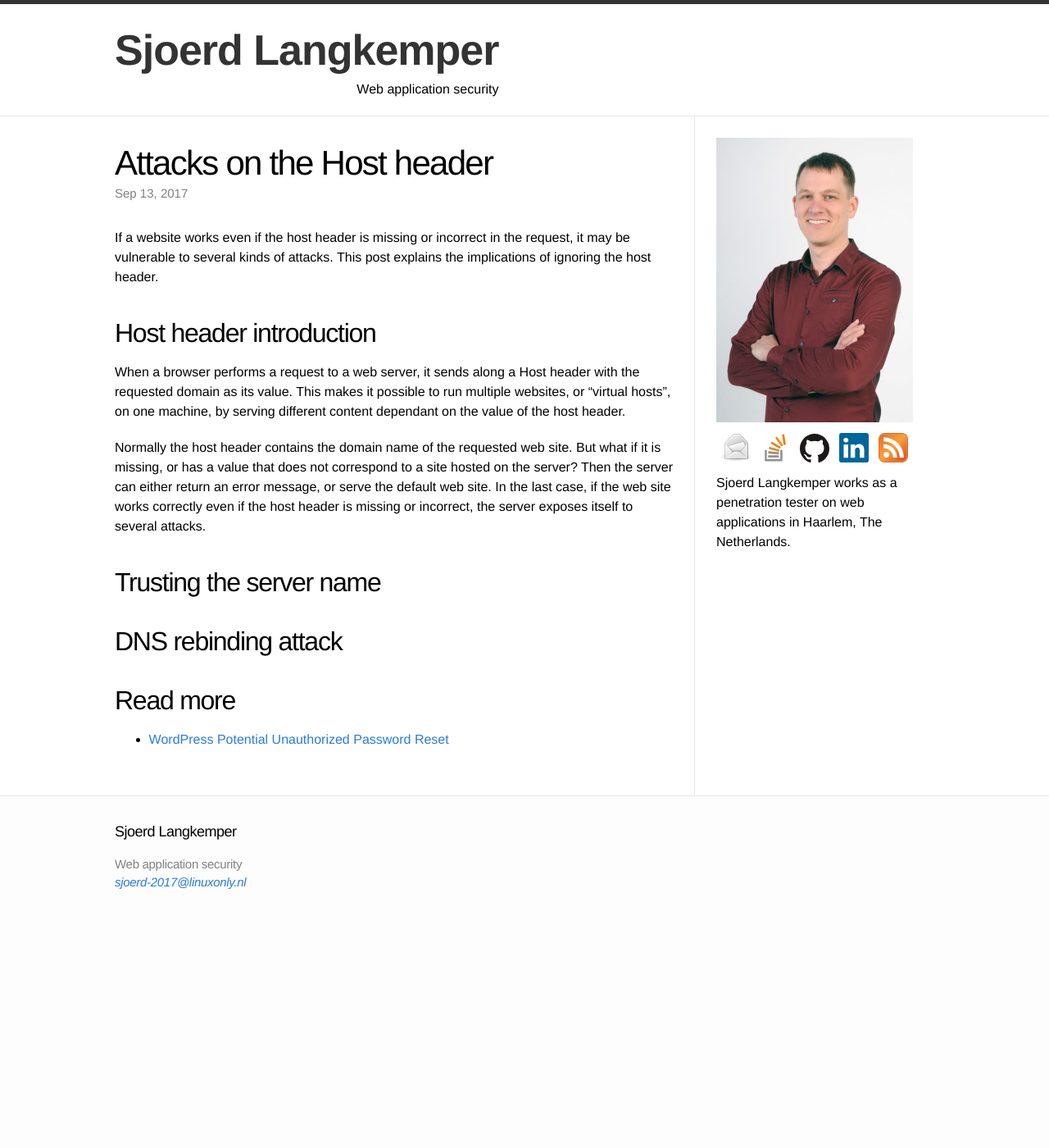
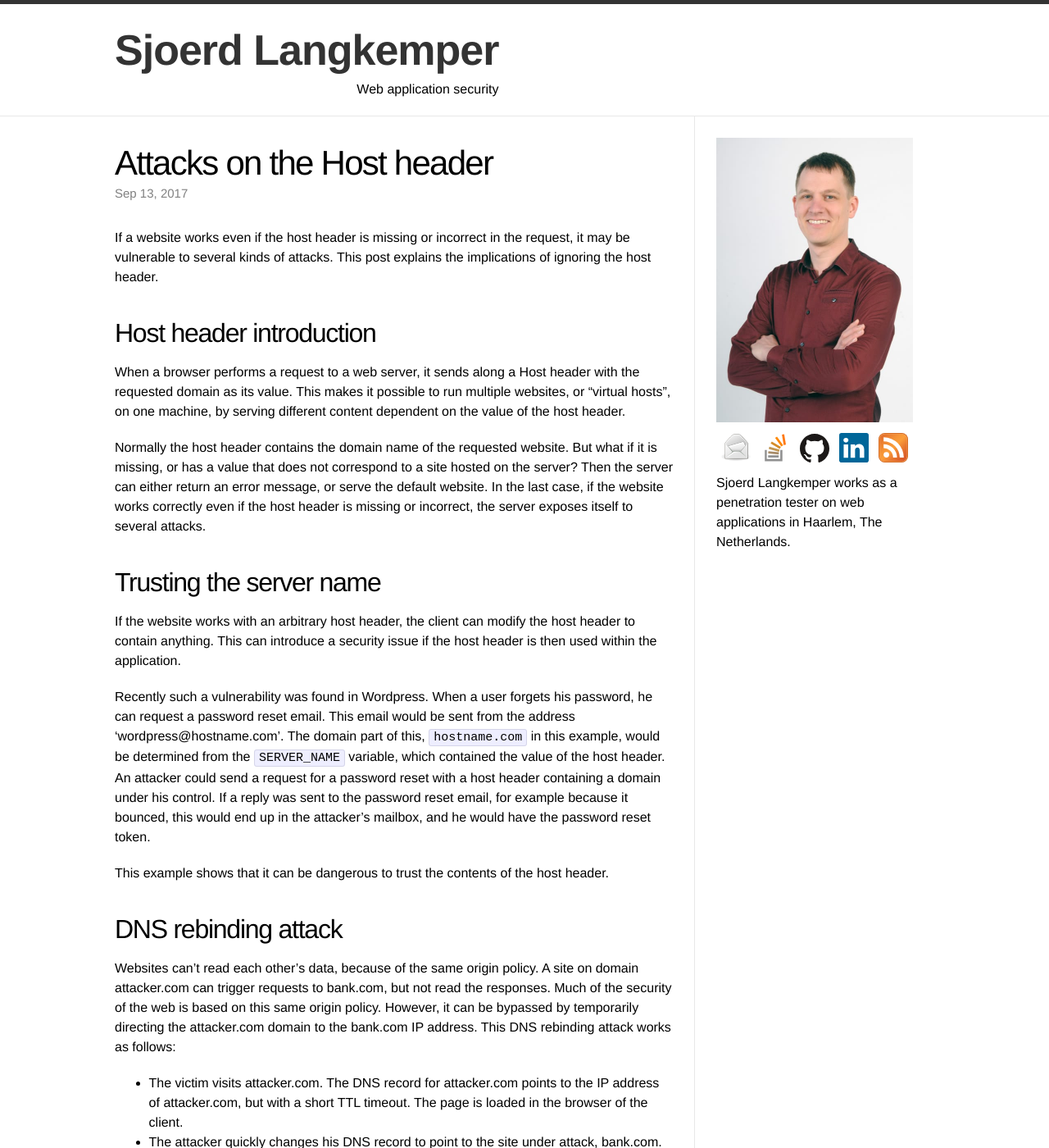
Before and after one commit to Sjord/Sjord.github.io, a Jekyll site: the page built from _posts/2017-05-30-attacks-on-host-header.md, in a window 1280 px wide and 1400 px high. Shown: the whole window at 82% size. Built offline with Jekyll 4.4.1, drawn with Linux system fonts in a browser that asks for light colours; some of the changed text lies outside the part shown.

Commit message:
Finish host header attacks post

```diff
--- a/_posts/2017-05-30-attacks-on-host-header.md
+++ b/_posts/2017-05-30-attacks-on-host-header.md
@@ -9,17 +9,38 @@
 
 ## Host header introduction
 
-When a browser performs a request to a web server, it sends along a Host header with the requested domain as its value. This makes it possible to run multiple websites, or "virtual hosts", on one machine, by serving different content dependant on the value of the host header.
+When a browser performs a request to a web server, it sends along a Host header with the requested domain as its value. This makes it possible to run multiple websites, or "virtual hosts", on one machine, by serving different content dependent on the value of the host header.
 
-Normally the host header contains the domain name of the requested web site. But what if it is missing, or has a value that does not correspond to a site hosted on the server? Then the server can either return an error message, or serve the default web site. In the last case, if the web site works correctly even if the host header is missing or incorrect, the server exposes itself to several attacks.
+Normally the host header contains the domain name of the requested website. But what if it is missing, or has a value that does not correspond to a site hosted on the server? Then the server can either return an error message, or serve the default website. In the last case, if the website works correctly even if the host header is missing or incorrect, the server exposes itself to several attacks.
 
 ## Trusting the server name
 
+If the website works with an arbitrary host header, the client can modify the host header to contain anything. This can introduce a security issue if the host header is then used within the application.
+
+Recently such a vulnerability was found in Wordpress. When a user forgets his password, he can request a password reset email. This email would be sent from the address 'wordpress@hostname.com'. The domain part of this, `hostname.com` in this example, would be determined from the `SERVER_NAME` variable, which contained the value of the host header. An attacker could send a request for a password reset with a host header containing a domain under his control. If a reply was sent to the password reset email, for example because it bounced, this would end up in the attacker's mailbox, and he would have the password reset token.
+
+This example shows that it can be dangerous to trust the contents of the host header.
+
 ## DNS rebinding attack
 
+Websites can't read each other's data, because of the same origin policy. A site on domain attacker.com can trigger requests to bank.com, but not read the responses. Much of the security of the web is based on this same origin policy. However, it can be bypassed by temporarily directing the attacker.com domain to the bank.com IP address. This DNS rebinding attack works as follows:
 
+* The victim visits attacker.com. The DNS record for attacker.com points to the IP address of attacker.com, but with a short TTL timeout. The page is loaded in the browser of the client.
+* The attacker quickly changes his DNS record to point to the site under attack, bank.com.
+* The page in the browser does a request to attacker.com, which now points to bank.com.
 
+This way, the page on attacker.com can perform a request to the bank.com IP address and read the response. Note that the cookies for bank.com are not sent with the request, as the browser still thinks it is talking to attacker.com. This type of CSRF is effective on hosts behind firewalls, where the client has access and the attacker has not.
+
+Strict implementation of HTTPS would prevent this type of attack, since the domain name of the certificate will not match.
+
+<img src="/images/dns-rebinding.svg">
+
+## Conclusion
+
+The two attacks described above depend on the website working with an arbitrary host header. While not the optimal solution for these vulnerabilities, redirecting the client to the canonical domain name makes these attacks impossible, thus improves security a bit.
 
 ## Read more
 
 * [WordPress Potential Unauthorized Password Reset](https://exploitbox.io/vuln/WordPress-Exploit-4-7-Unauth-Password-Reset-0day-CVE-2017-8295.html)
+* [DNS rebinding](https://en.wikipedia.org/wiki/DNS_rebinding)
+* [Protecting Browsers from DNS Rebinding Attacks](https://crypto.stanford.edu/dns/dns-rebinding.pdf)
```
Also changed, not shown: other parts of _posts/2017-05-30-attacks-on-host-header.md (+1 -1 lines), images/dns-rebinding.svg (added), images/mailboxes-240.jpg (added).
